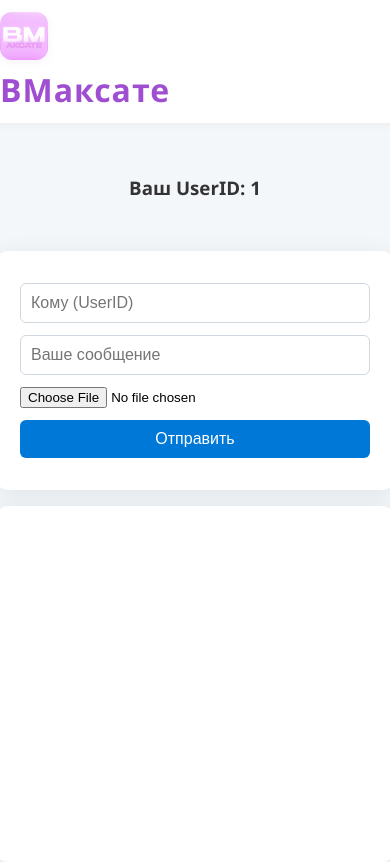
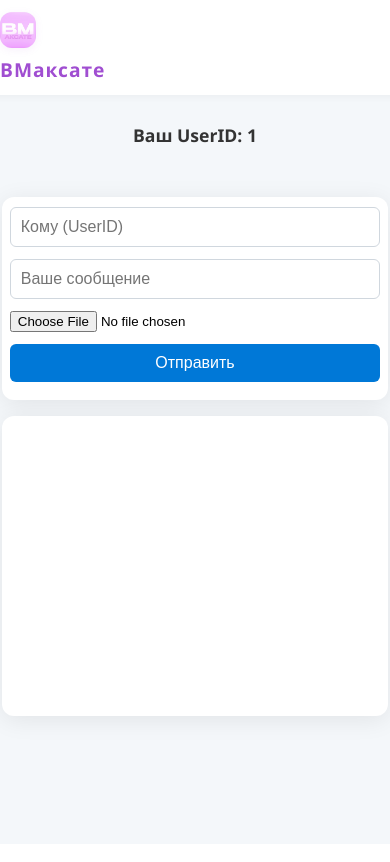
Before and after one commit to Daniil0112357424/web-chat, a Flask app: page /chat in a window 390 px wide. After the commit the page ends 735 px from the top, so only its background shows below. Run offline with Flask 3, Linux system fonts and the light colour scheme; the visitor is signed in with stand-in values (Sample User, id 1); some libraries are stand-ins or nearby versions.

Commit message:
initial commit

```diff
--- a/templates/chat.html
+++ b/templates/chat.html
@@ -2,6 +2,7 @@
 <html>
 <head>
     <title>ВМаксате</title>
+    <meta name="viewport" content="width=device-width, initial-scale=1">
     <link rel="icon" href="{{ url_for('static', filename='icon.jpeg') }}" type="image/x-icon">
     <script src="https://cdn.socket.io/4.7.2/socket.io.min.js"></script>
     <style>
@@ -56,26 +57,19 @@
             gap: 32px;
             margin-top: 32px;
         }
-        #chat-container {
+        #chat-container, #messages-container {
             background: #fff;
             border-radius: 12px;
             box-shadow: 0 4px 24px rgba(0,0,0,0.08);
             padding: 32px 24px 24px 24px;
             width: 350px;
+            min-width: 0;
             display: flex;
             flex-direction: column;
             align-items: stretch;
         }
         #messages-container {
-            background: #fff;
-            border-radius: 12px;
-            box-shadow: 0 4px 24px rgba(0,0,0,0.08);
-            padding: 32px 24px 24px 24px;
-            width: 350px;
             min-height: 300px;
-            display: flex;
-            flex-direction: column;
-            align-items: stretch;
         }
         input[type="text"] {
             padding: 10px;
@@ -132,6 +126,8 @@
             #main-chat-flex {
                 flex-direction: column;
                 gap: 16px;
+                width: 100%;
+                align-items: center;
             }
             .header-bar {
                 flex-direction: column;
@@ -141,6 +137,35 @@
             .header-bar img {
                 margin-bottom: 8px;
                 margin-right: 0;
+            }
+            #chat-container, #messages-container {
+                width: 95vw;
+                min-width: 0;
+                padding: 18px 8px 16px 8px;
+                box-sizing: border-box;
+            }
+            h3 {
+                margin-top: 16px;
+                font-size: 1.1rem;
+            }
+        }
+        @media (max-width: 480px) {
+            .header-bar img {
+                width: 36px;
+                height: 36px;
+                max-width: 36px;
+                max-height: 36px;
+            }
+            .header-title {
+                font-size: 1.2rem;
+            }
+            #chat-container, #messages-container {
+                width: 99vw;
+                padding: 10px 2vw 10px 2vw;
+            }
+            #messages img {
+                max-width: 120px;
+                max-height: 120px;
             }
         }
     </style>
```
